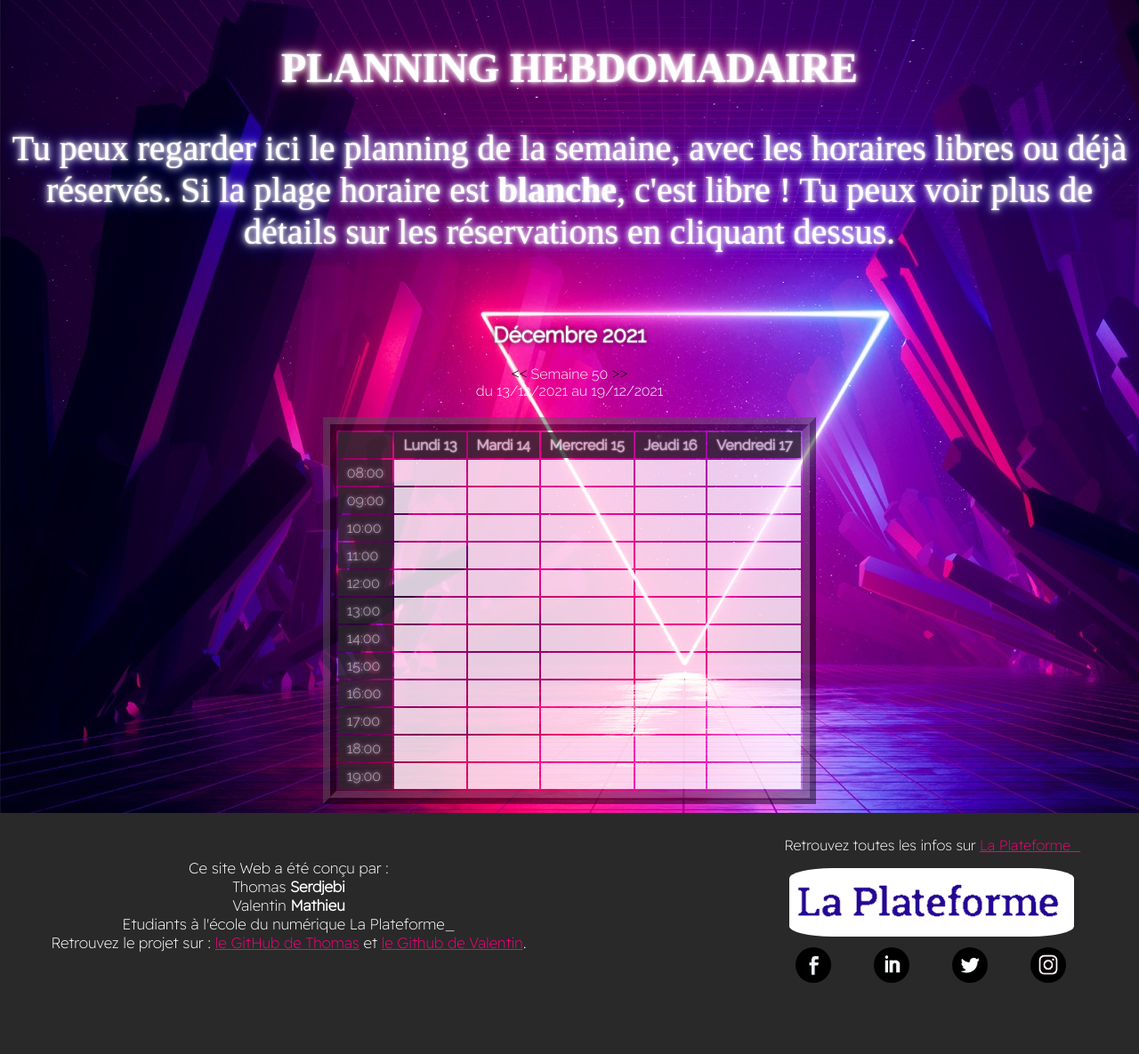
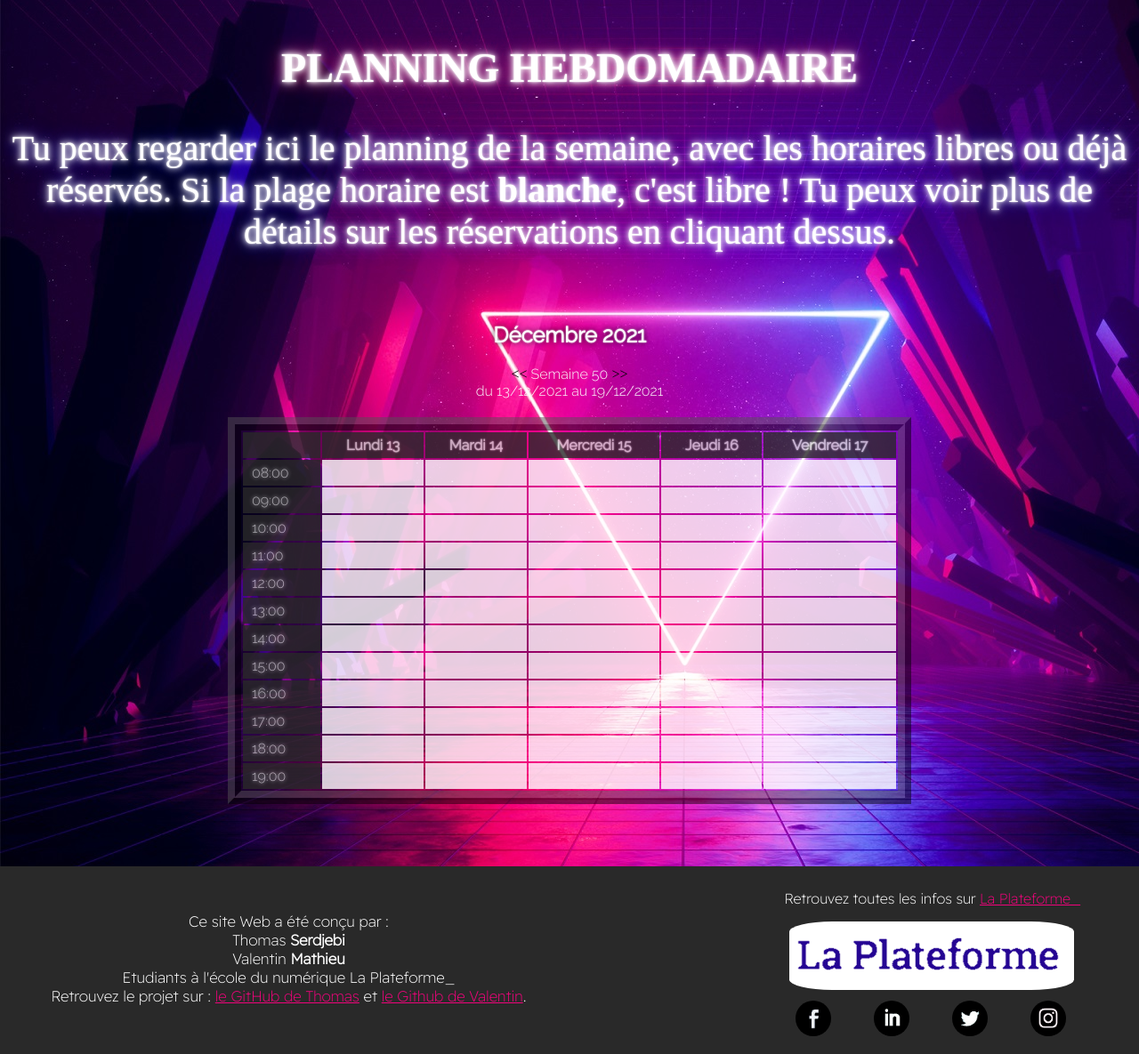
Before and after one commit to thomas-serdjebi/reservatio-salles, a PHP site: page /planning.php?week=pre in a window 1280 px wide. Shown: the part 131-1316 px from the top of the page at 89% size. Before the commit the page ends 1236 px from the top, so only its background shows below. Run offline with PHP 8.4, Linux system fonts and the light colour scheme; data that the repository does not hold is empty; some web fonts are replaced.

Commit message:
Projet OK
retouches CSS

```diff
--- a/planning.css
+++ b/planning.css
@@ -16,11 +16,14 @@
     text-decoration: none;
     color: black;
     font-family: 'Nova Round';
+
 }
 
 table {
     border: 4mm ridge rgba(0, 0, 0, 0.6);
     opacity: 0.8;
+    width: 60%;
+    margin-bottom: 60px;
 }
 
 thead {
```
